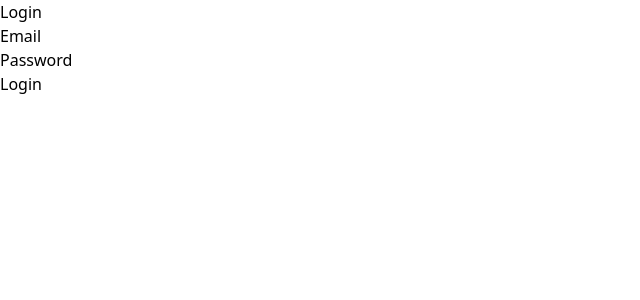
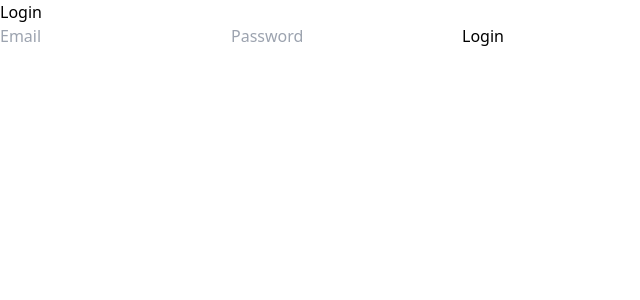
Before and after one commit to consep33t/laporPak, a Next.js app: page /auth/login in a window 1280 px wide. Shown: the top 300 px of the page, without its empty margins (0-640 px from the left). Built offline with nearby package versions, Linux system fonts and the light colour scheme.

Commit message:
clear auth

```diff
--- a/src/app/auth/login/page.jsx
+++ b/src/app/auth/login/page.jsx
@@ -1,3 +1,4 @@
+// app/auth/login/page.js
 "use client";
 
 import { signIn } from "next-auth/react";
@@ -12,69 +13,40 @@ export default function LoginPage() {
 
   const handleSubmit = async (e) => {
     e.preventDefault();
-    setError("");
-
-    const res = await signIn("credentials", {
+    const result = await signIn("credentials", {
       redirect: false,
       email,
       password,
     });
 
-    if (res?.error) {
-      setError(res.error);
-      console.error("Login Error: ", res.error);
+    if (result.error) {
+      setError(result.error);
     } else {
       router.push("/");
     }
   };
 
   return (
-    <div className="flex justify-center items-center h-screen">
-      <form
-        onSubmit={handleSubmit}
-        className="bg-white p-6 rounded-lg shadow-md w-80"
-      >
-        <h2 className="text-2xl font-bold mb-5">Login</h2>
-        {error && <p className="text-red-500">{error}</p>}
-        <div className="mb-4">
-          <label
-            htmlFor="email"
-            className="block text-sm font-medium text-gray-700"
-          >
-            Email
-          </label>
+    <div>
+      <h1>Login</h1>
+      <form onSubmit={handleSubmit}>
         <input
           type="email"
-            id="email"
           value={email}
           onChange={(e) => setEmail(e.target.value)}
-            className="mt-1 block w-full px-3 py-2 border border-gray-300 rounded-md shadow-sm focus:outline-none focus:ring-indigo-500 focus:border-indigo-500 sm:text-sm"
+          placeholder="Email"
           required
         />
-        </div>
-        <div className="mb-6">
-          <label
-            htmlFor="password"
-            className="block text-sm font-medium text-gray-700"
-          >
-            Password
-          </label>
         <input
           type="password"
-            id="password"
           value={password}
           onChange={(e) => setPassword(e.target.value)}
-            className="mt-1 block w-full px-3 py-2 border border-gray-300 rounded-md shadow-sm focus:outline-none focus:ring-indigo-500 focus:border-indigo-500 sm:text-sm"
+          placeholder="Password"
           required
         />
-        </div>
-        <button
-          type="submit"
-          className="w-full bg-indigo-600 text-white py-2 px-4 rounded-md hover:bg-indigo-700"
-        >
-          Login
-        </button>
+        <button type="submit">Login</button>
       </form>
+      {error && <p style={{ color: "red" }}>{error}</p>}
     </div>
   );
 }
--- a/src/app/layout.js
+++ b/src/app/layout.js
@@ -1,14 +1,10 @@
-"use client";
 import React from "react";
-import { SessionProvider } from "next-auth/react";
 import "./globals.css";
 
 export default function RootLayout({ children }) {
   return (
     <html lang="en">
-      <body>
-        <SessionProvider>{children}</SessionProvider>
-      </body>
+      <body>{children}</body>
     </html>
   );
 }
```
Also changed, not shown: middleware.js (deleted, +0 -13 lines), src/app/api/auth/[...nextauth]/route.js (+25 -38 lines), src/app/page.js (+0 -24 lines). Lines whose indentation alone changed are shown as unchanged.
